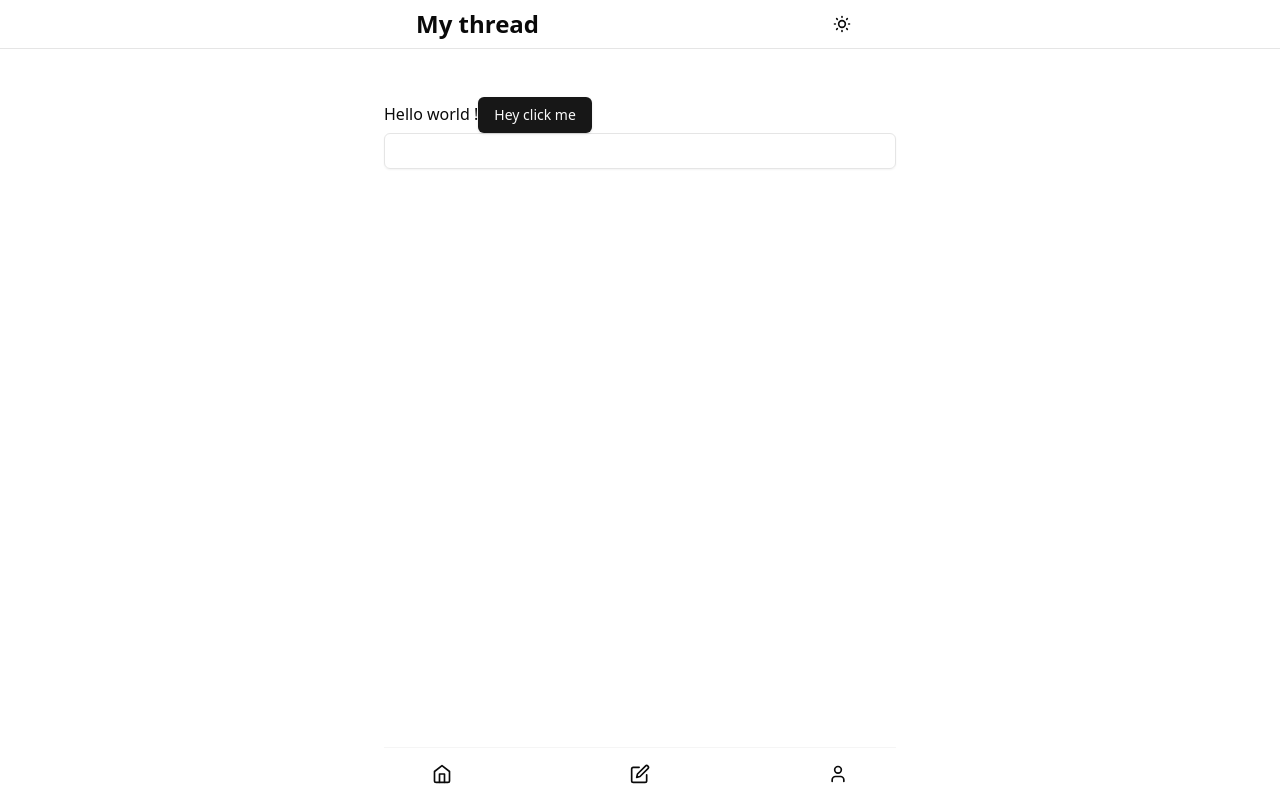
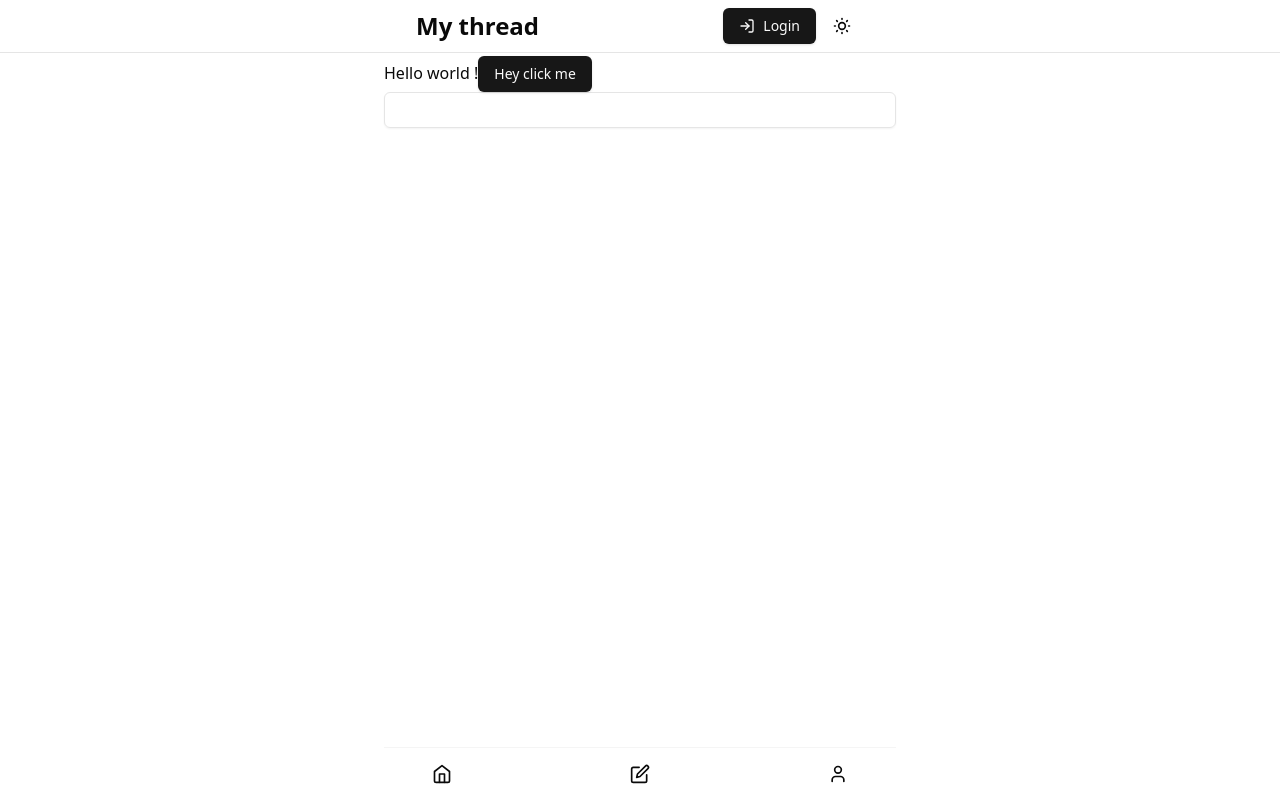
Before and after one commit to benbaruka/thread_app, a Next.js app: page / in a window 1280 px wide. Built offline with nearby package versions, Linux system fonts and the light colour scheme.

Commit message:
add prisma and database

```diff
--- a/app/layout.tsx
+++ b/app/layout.tsx
@@ -24,7 +24,7 @@ export default function RootLayout({
         <ThemeProvider attribute="class" defaultTheme="system" enableSystem>
           <div className="flex flex-col h-full">
             <Header />
-            <div className="flex-1 max-w-lg m-auto py-12 w-full">
+            <div className="flex-1 max-w-lg m-auto py-14 w-full">
               {children}
             </div>
             <Footer />
--- a/package.json
+++ b/package.json
@@ -11,7 +11,7 @@
   "dependencies": {
     "@hookform/resolvers": "^3.3.2",
     "@next-auth/prisma-adapter": "^1.0.7",
-    "@prisma/client": "^5.6.0",
+    "@prisma/client": "5.6.0",
     "@radix-ui/react-accordion": "^1.1.2",
     "@radix-ui/react-alert-dialog": "^1.0.5",
     "@radix-ui/react-avatar": "^1.0.4",
--- a/src/features/layout/Header.tsx
+++ b/src/features/layout/Header.tsx
@@ -1,12 +1,14 @@
 import { Button } from "@/components/ui/button";
 import { ThemeToggle } from "@/src/theme/ThemeToggle";
 import React from "react";
+import LoginButton from "./auth/LoginButton";
 
 export const Header = async () => {
   return (
-    <header className="border-b bottom-b-accent">
+    <header className="border-b bottom-b-accent fixed top-0 bg-background w-full">
       <div className="container flex items-center py-2 max-w-lg m-auto gap-1 justify-between">
         <h2 className="text-2xl font-bold mr-auto">My thread</h2>
+        <LoginButton />
         <ThemeToggle />
       </div>
     </header>
--- a/src/features/layout/auth/LoginButton.tsx
+++ b/src/features/layout/auth/LoginButton.tsx
@@ -1,5 +1,18 @@
+"use client";
+import { Button } from "@/components/ui/button";
+import { LogIn } from "lucide-react";
+import { signIn } from "next-auth/react";
 import React from "react";
 
 export default function LoginButton() {
-  return <div>LoginButton</div>;
+  return (
+    <Button
+      onClick={() => {
+        signIn();
+      }}
+    >
+      <LogIn className="mr-2 h-4 w-4" />
+      Login
+    </Button>
+  );
 }
```
Also changed, not shown: lib/authOption.ts (+6 -1 lines), 1 other file (tests, documents, lock files or other folders).
